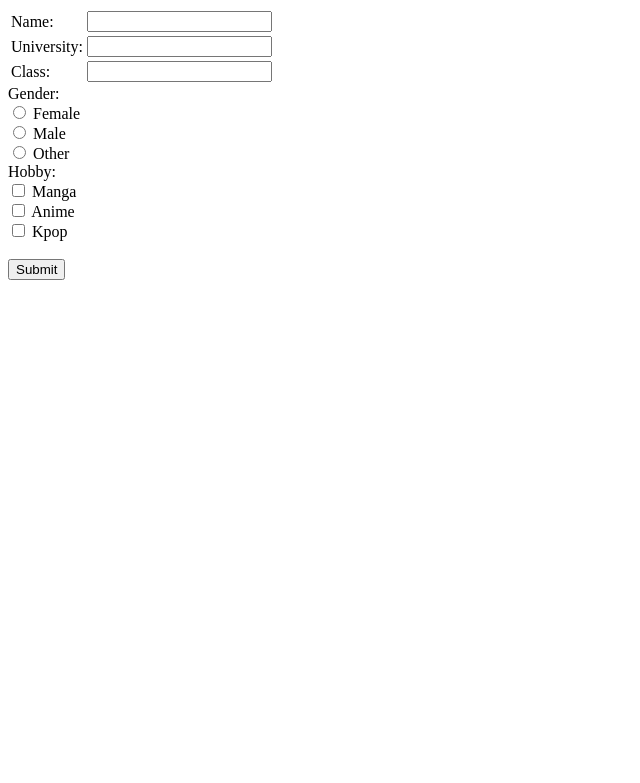
After one commit to hangvtt183524/Cong_nghe_Web_va_dich_vu_truc_tuyen_20202, a PHP site: page /Lab2_1.php in a window 1280 px wide. The commit adds this page. Shown: the top 783 px of the page, without its empty margins (0-640 px from the left). Run offline with PHP 8.4, Linux system fonts and the light colour scheme.

Commit message:
update Lab2_1 exercise

```diff
--- /dev/null
+++ b/Bai_tap_tuan/Lab 2/Exercise/Lab2_1.php
@@ -0,0 +1,42 @@
+<html>
+    <head>
+        <title>
+            This is a form
+        </title>
+    </head>
+    <body>
+        <form action="Lab2_1_handle.php" method="post">
+        <table>
+            <tr>
+                <td>Name:</td>
+                <td><input type="text" name="name"></td>
+            </tr>
+            <tr>
+                <td>University:</td>
+                <td><input type="text" name="university"></td>
+            </tr>
+            <tr>
+                <td>Class:</td>
+                <td><input type="text" name="class">
+            </tr>
+        </table>
+            Gender:<br>
+            <input type="radio" name="gender" value="female">
+            <label for="female">Female</label><br>
+            <input type="radio" name="gender" value="male">
+            <label for="male">Male</label><br>
+            <input type="radio" name="gender" value="other">
+            <label for="other">Other</label><br>
+            Hobby:<br>
+            <input type="checkbox" name="hobby1" value="manga">
+            <label for="hobby1">Manga</label><br>
+            <input type="checkbox" name="hobby2" value="anime">
+            <label for="hobby2">Anime</label><br>
+            <input type="checkbox" name="hobby3" value="kpop">
+            <label for="hobby3">Kpop</label><br>
+            <br>
+            <input type="submit">
+        </form>
+    </body>
+
+</html>
```
Also changed, not shown: Bai_tap_tuan/Lab 2/Exercise/Lab2_1.html (deleted, +0 -43 lines), Bai_tap_tuan/Lab 2/Exercise/Lab2_1_handle.php (+18 -20 lines).
